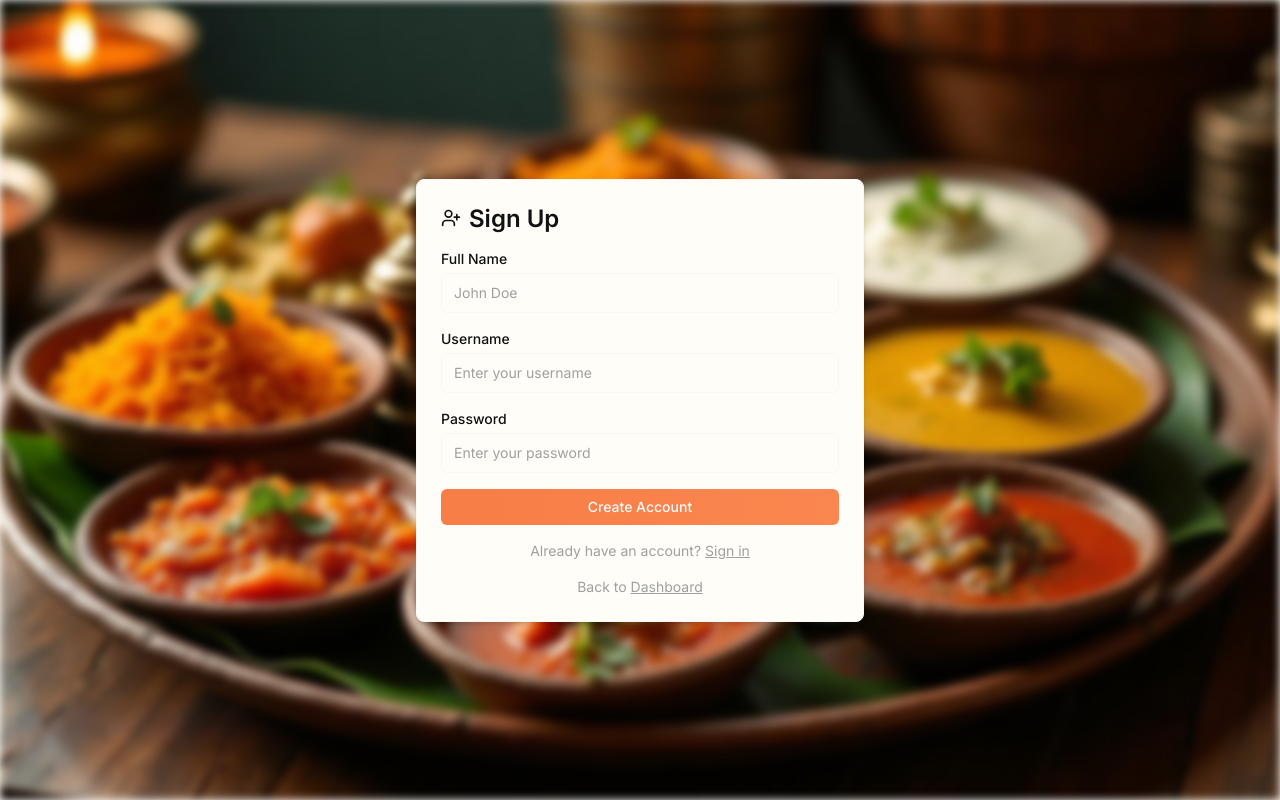
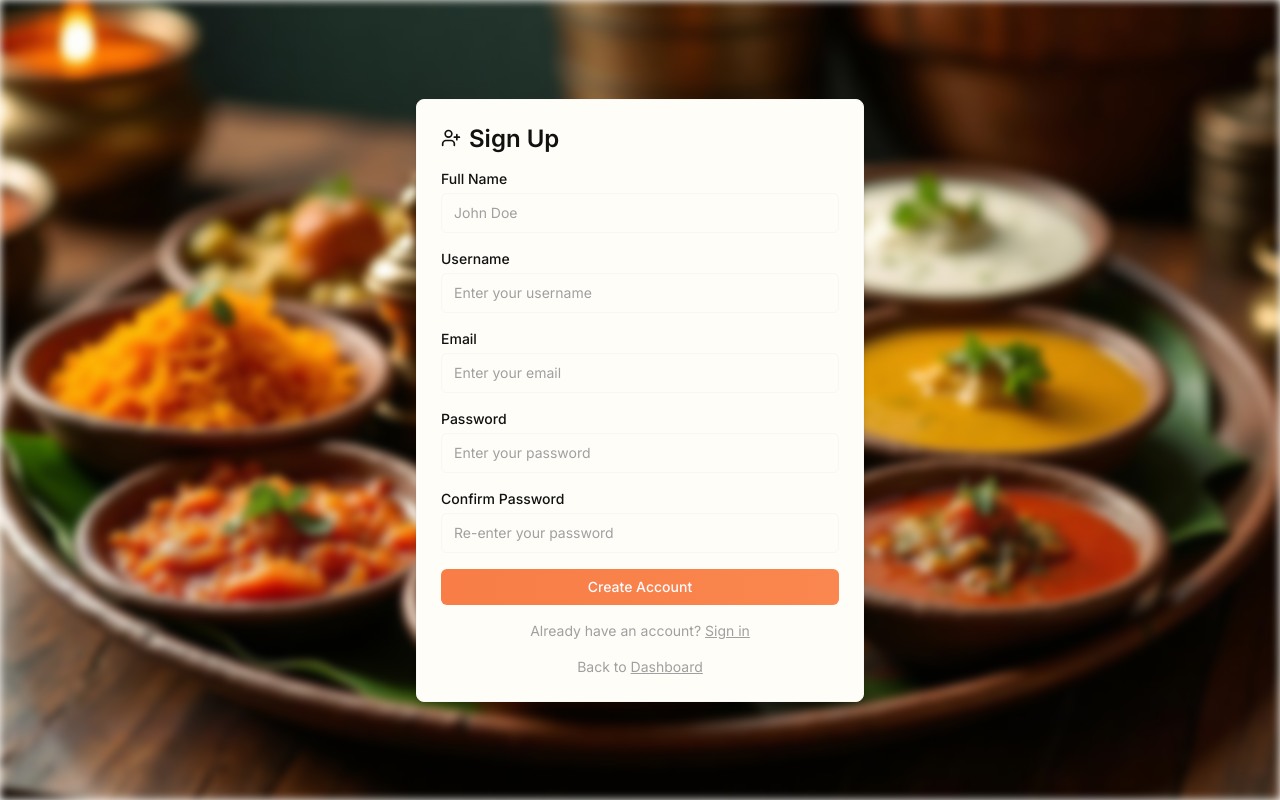
Before and after one commit to dnyaneshsb20/HeritageBites, a React (Vite) app: page /signin in a window 1280 px wide. Both pictures are taken after a click on the element "Create one". Built offline with nearby package versions, Linux system fonts and the light colour scheme.

Commit message:
Updated Sign in page

```diff
--- a/src/pages/sign-in/index.jsx
+++ b/src/pages/sign-in/index.jsx
@@ -11,49 +11,65 @@ const SignIn = () => {
   const navigate = useNavigate();
   const { login } = useAuth();
   const [isSignUp, setIsSignUp] = useState(false); // toggle state
+
+  // form states
+  const [fullName, setFullName] = useState("");
+  const [username, setUsername] = useState("");
   const [email, setEmail] = useState("");
   const [password, setPassword] = useState("");
-  const [fullName, setFullName] = useState(""); // only for Sign Up
+  const [confirmPassword, setConfirmPassword] = useState("");
+
   const [error, setError] = useState("");
 
   const handleSubmit = (e) => {
     e.preventDefault();
     setError("");
 
-    // Hardcoded credentials
+    if (isSignUp) {
+      // simple validation for signup
+      if (password !== confirmPassword) {
+        setError("Passwords do not match.");
+        return;
+      }
+      console.log("Sign Up Data:", { fullName, username, email, password });
+      // TODO: send signup data to backend / supabase
+      alert("Account created! Now you can log in.");
+      setIsSignUp(false);
+      return;
+    }
+
+    // ---------------- Sign In logic ----------------
     const hardcodedUsername = "dsb";
     const hardcodedPassword = "1234";
 
-    if (!email.trim() || !password.trim()) {
-      setError("Please enter both email and password.");
+    if (!username.trim() || !password.trim()) {
+      setError("Please enter both username and password.");
       return;
     }
 
-    if (email === hardcodedUsername && password === hardcodedPassword) {
-      // Update global auth state
+    if (username === hardcodedUsername && password === hardcodedPassword) {
       login({
-        name: "Dnyanesh Badave", // or any name you want to show in header
-        email: email
+        name: "Dnyanesh Badave",
+        email: email || "dsb@example.com",
       });
       localStorage.setItem("isAuthenticated", "true");
-      localStorage.setItem("user", JSON.stringify({ name: "DSB", email: "dsb@example.com" }));
-      // Navigate to dashboard
+      localStorage.setItem(
+        "user",
+        JSON.stringify({ name: "DSB", email: "dsb@example.com" })
+      );
       navigate("/recipe-discovery-dashboard");
     } else {
       setError("Invalid username or password");
     }
   };
 
-
   return (
     <div className="relative min-h-screen flex items-center justify-center">
-      {/* Background Image + Gradient */}
+      {/* Background Image */}
       <div
         className="absolute inset-0 bg-cover bg-center bg-no-repeat filter blur-sm"
         style={{ backgroundImage: `url(${heroFood})` }}
       >
-        <div className="absolute inset-0"></div>
-
         <div className="absolute inset-0"></div>
       </div>
 
@@ -72,8 +88,12 @@ const SignIn = () => {
 
         <form onSubmit={handleSubmit} className="space-y-4">
           {isSignUp && (
+            <>
+              {/* Full Name */}
               <div>
-              <label className="text-sm font-medium block mb-1">Full Name</label>
+                <label className="text-sm font-medium block mb-1">
+                  Full Name
+                </label>
                 <Input
                   type="text"
                   placeholder="John Doe"
@@ -82,19 +102,36 @@ const SignIn = () => {
                   required
                 />
               </div>
+            </>
           )}
 
+          {/* Username */}
           <div>
             <label className="text-sm font-medium block mb-1">Username</label>
             <Input
               type="text"
               placeholder="Enter your username"
+              value={username}
+              onChange={(e) => setUsername(e.target.value)}
+              required
+            />
+          </div>
+
+          {/* Email (only in SignUp) */}
+          {isSignUp && (
+            <div>
+              <label className="text-sm font-medium block mb-1">Email</label>
+              <Input
+                type="email"
+                placeholder="Enter your email"
                 value={email}
                 onChange={(e) => setEmail(e.target.value)}
                 required
               />
             </div>
+          )}
 
+          {/* Password */}
           <div>
             <label className="text-sm font-medium block mb-1">Password</label>
             <Input
@@ -105,6 +142,22 @@ const SignIn = () => {
               required
             />
           </div>
+
+          {/* Confirm Password (only in SignUp) */}
+          {isSignUp && (
+            <div>
+              <label className="text-sm font-medium block mb-1">
+                Confirm Password
+              </label>
+              <Input
+                type="password"
+                placeholder="Re-enter your password"
+                value={confirmPassword}
+                onChange={(e) => setConfirmPassword(e.target.value)}
+                required
+              />
+            </div>
+          )}
 
           {!isSignUp && (
             <div className="flex items-center justify-between">
@@ -128,6 +181,7 @@ const SignIn = () => {
           </Button>
         </form>
 
+        {/* Toggle SignUp / SignIn */}
         <p className="text-sm text-muted-foreground text-center mt-4">
           {isSignUp ? (
             <>
@@ -152,6 +206,7 @@ const SignIn = () => {
           )}
         </p>
 
+        {/* Back to Dashboard */}
         <p className="text-sm text-muted-foreground text-center mt-4">
           Back to{" "}
           <span
```
Lines whose indentation alone changed are shown as unchanged.
